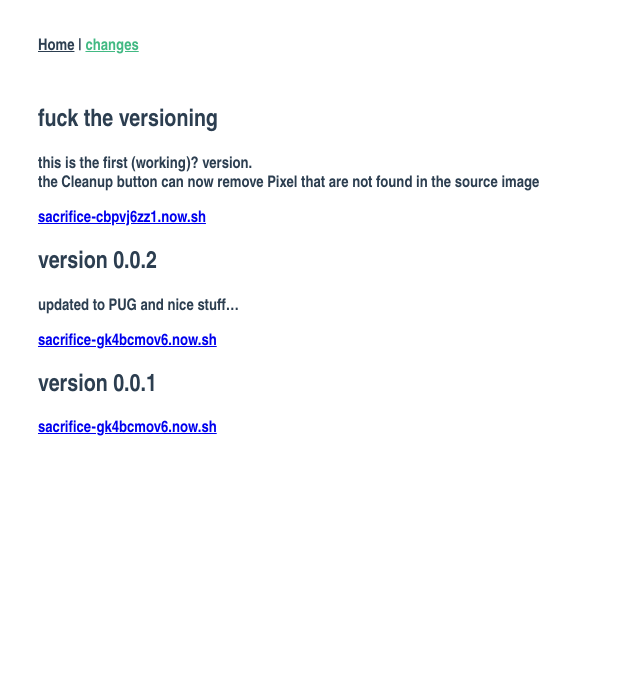
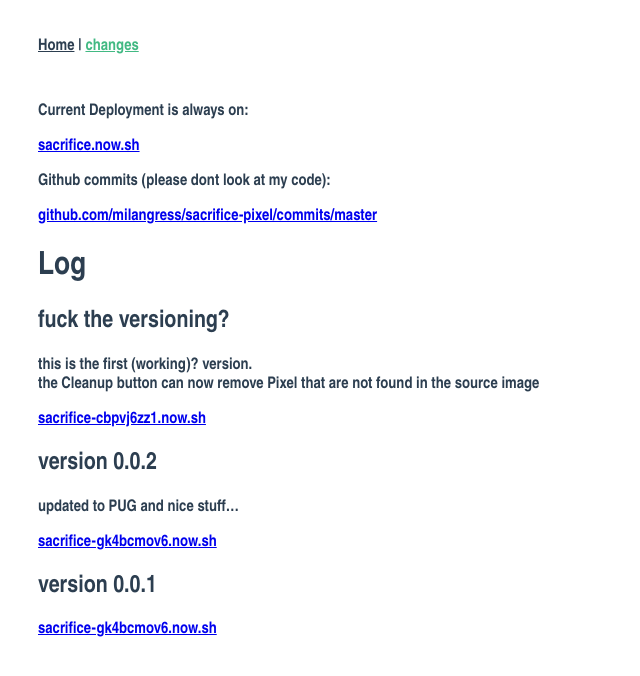
Before and after one commit to milangress/sacrifice-pixel, a Vue app: page /changelog in a window 1280 px wide. Shown: the top 676 px of the page, without its empty margins (0-640 px from the left). Built offline with nearby package versions, Linux system fonts and the light colour scheme.

Commit message:
⚡︎ updated changelog

```diff
--- a/src/views/changelog.vue
+++ b/src/views/changelog.vue
@@ -1,7 +1,12 @@
 <template lang='pug'>
     div.changelist
+        p Current Deployment is always on:
+        a(href="https://sacrifice.now.sh/") sacrifice.now.sh
+        p Github commits (please dont look at my code):
+        a(href="https://github.com/milangress/sacrifice-pixel/commits/master") github.com/milangress/sacrifice-pixel/commits/master
+        h1 Log
         section
-            h2 fuck the versioning
+            h2 fuck the versioning?
             p this is the first (working)? version. <br> the Cleanup button can now remove Pixel that are not found in the source image
             a(href="https://acrifice-cbpvj6zz1.now.sh") sacrifice-cbpvj6zz1.now.sh
         section
```
